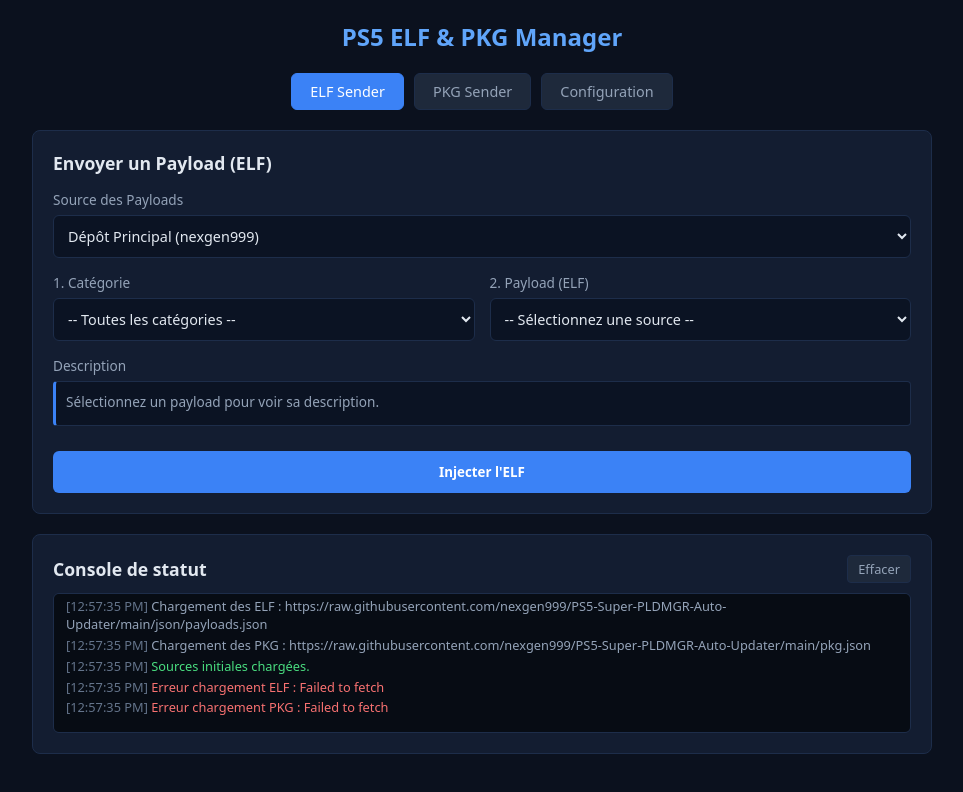
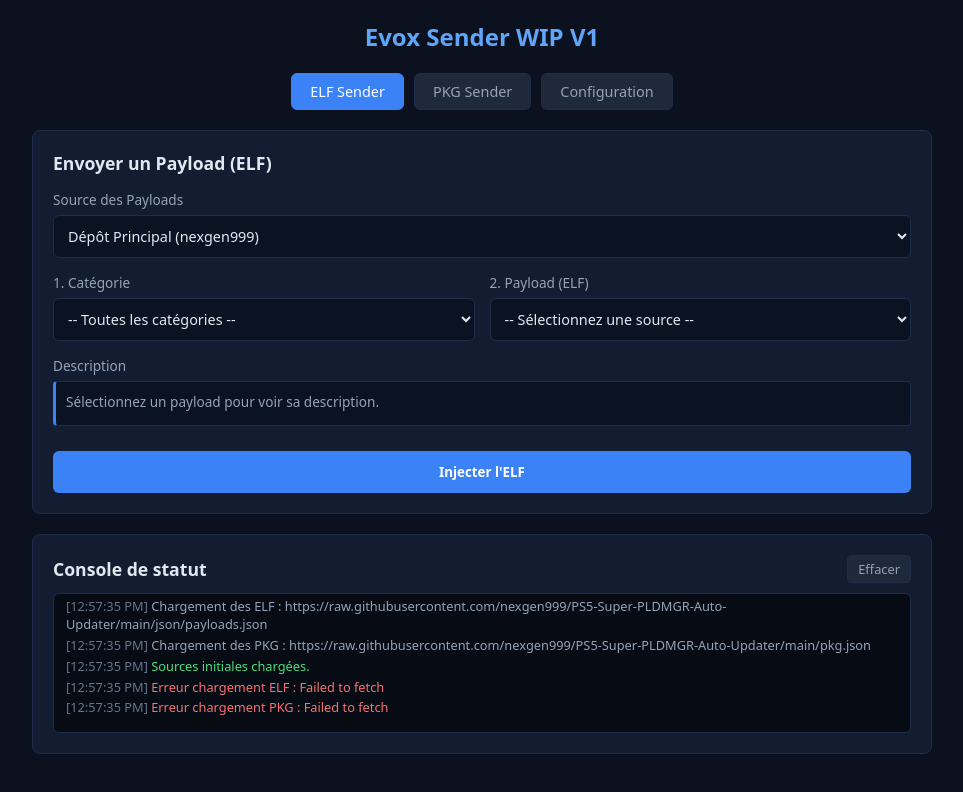
Before and after one commit to nexgen999/Evox-sender, a plain HTML site: page index.html in a window 1280 px wide. Shown: the whole page, without its empty margins (158-1121 px from the left). Drawn offline with Linux system fonts and the light colour scheme; no server answers.

Commit message:
Update title from 'PS5 ELF & PKG Manager' to 'Evox Sender WIP V1'

```diff
--- a/index.html
+++ b/index.html
@@ -9,7 +9,7 @@
 <body>
 
 <div class="container">
-    <h1 class="title">PS5 ELF & PKG Manager</h1>
+    <h1 class="title">Evox Sender WIP V1</h1>
 
     <!-- Barre de navigation des onglets -->
     <div class="tabs-nav">
```
